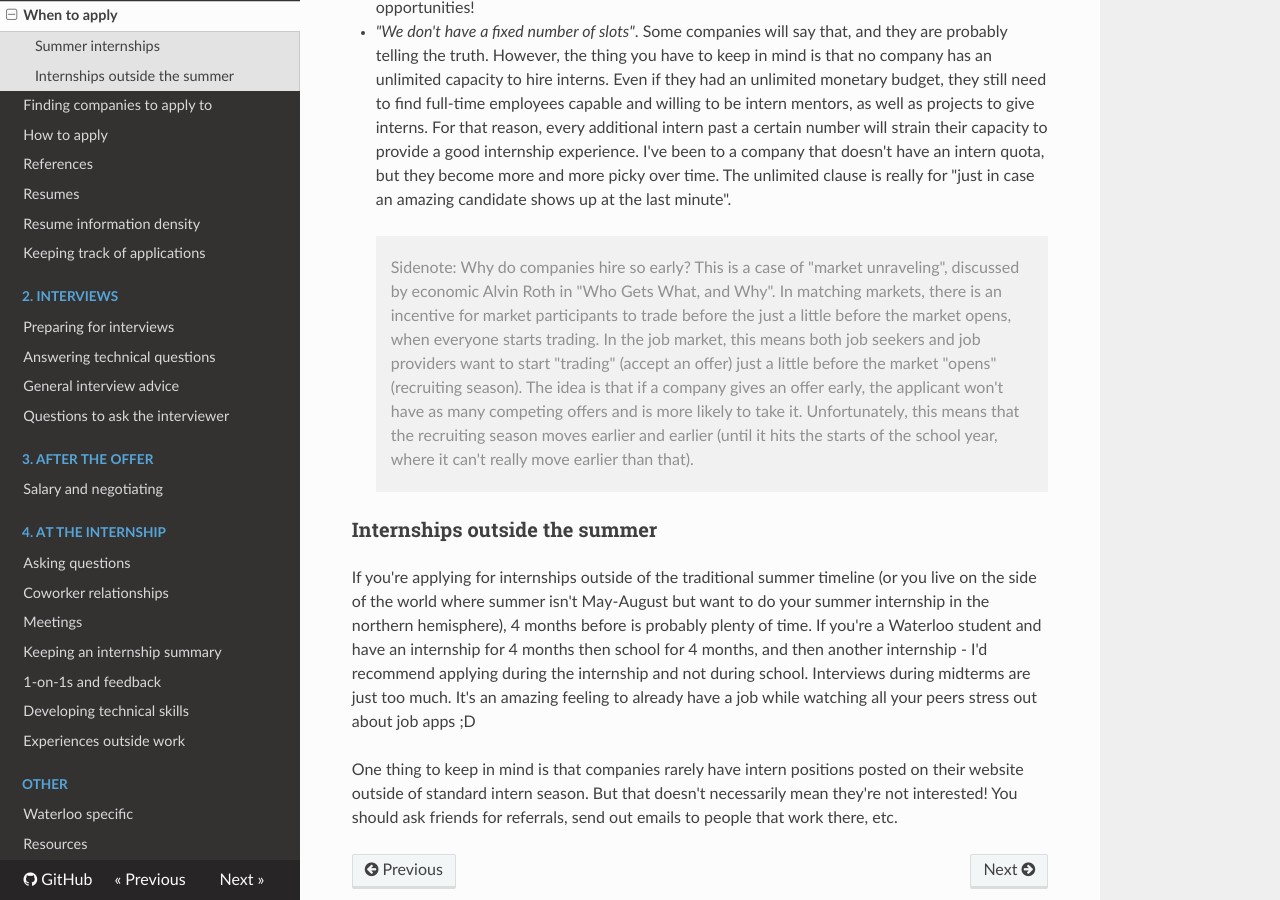
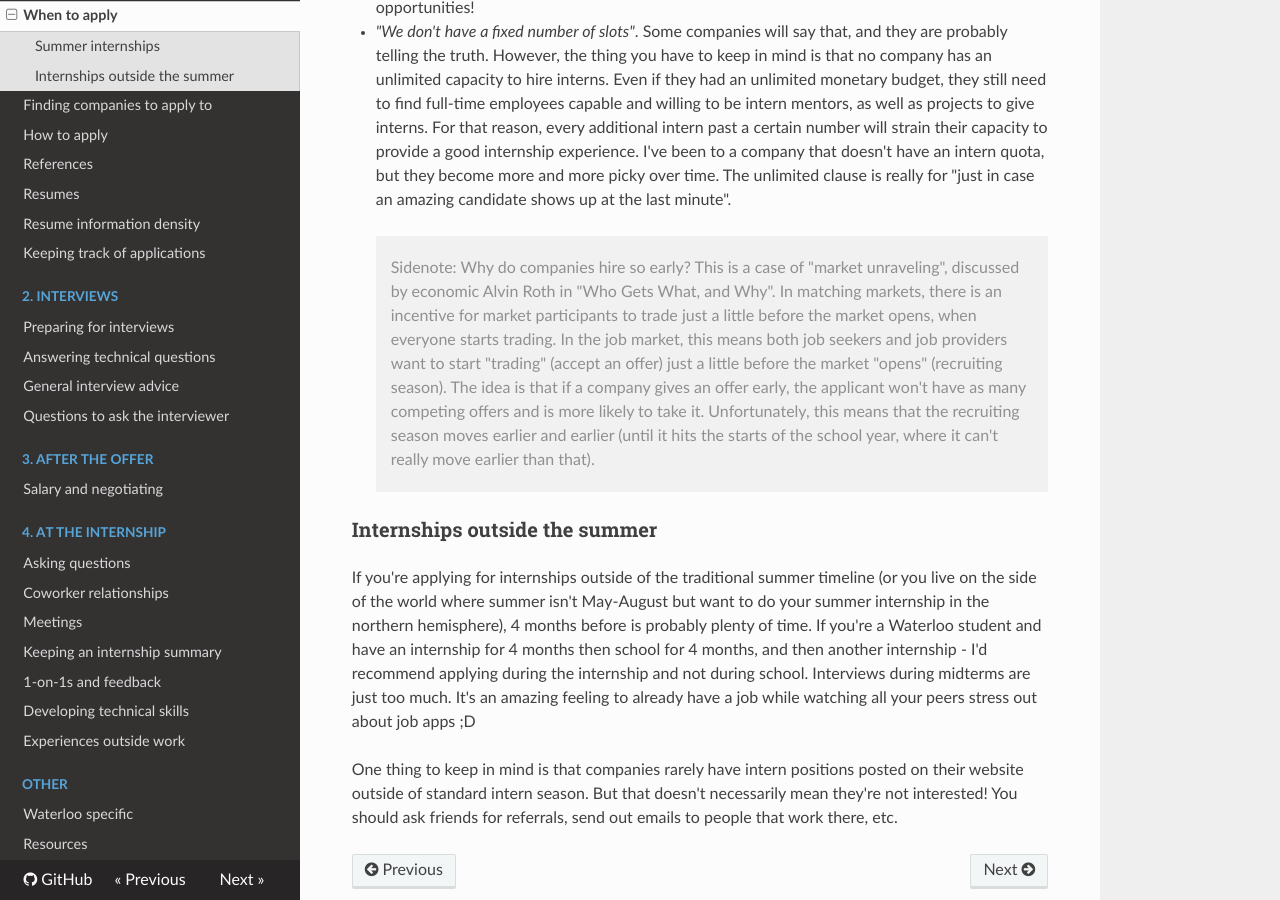
Before and after one commit to evykassirer/playing-the-internship-game, an MkDocs documentation site: the page built from docs/1-Applying/when_to_apply.md, in a window 1280 px wide and 900 px high, scrolled down 1169 px. Built offline with MkDocs 1.6.1, drawn with Linux system fonts in a browser that asks for light colours; nearby versions of some CDN libraries; old or Windows-style settings are respelled for this version of MkDocs.

Commit message:
Fixed typo (#39)

```diff
--- a/docs/1-Applying/when_to_apply.md
+++ b/docs/1-Applying/when_to_apply.md
@@ -14,7 +14,7 @@ How long a company will accept summer internship application is very circumstant
 - *Non-tech companies*. Similarly, there are many companies that hire interns for programming positions but don't have the prestige of large tech companies. Think banks for example. They might even have a lot of internships slots, but they won't get filled as quickly. Keep in mind, just because a company isn't famous in tech doesn't mean it doesn't have good learning opportunities!
 - *"We don't have a fixed number of slots"*. Some companies will say that, and they are probably telling the truth. However, the thing you have to keep in mind is that no company has an unlimited capacity to hire interns. Even if they had an unlimited monetary budget, they still need to find full-time employees capable and willing to be intern mentors, as well as projects to give interns. For that reason, every additional intern past a certain number will strain their capacity to provide a good internship experience. I've been to a company that doesn't have an intern quota, but they become more and more picky over time. The unlimited clause is really for "just in case an amazing candidate shows up at the last minute".
 
-> Sidenote: Why do companies hire so early? This is a case of "market unraveling", discussed by economic Alvin Roth in "Who Gets What, and Why". In matching markets, there is an incentive for market participants to trade before the just a little before the market opens, when everyone starts trading. In the job market, this means both job seekers and job providers want to start "trading" (accept an offer) just a little before the market "opens" (recruiting season). The idea is that if a company gives an offer early, the applicant won't have as many competing offers and is more likely to take it. Unfortunately, this means that the recruiting season moves earlier and earlier (until it hits the starts of the school year, where it can't really move earlier than that).
+> Sidenote: Why do companies hire so early? This is a case of "market unraveling", discussed by economic Alvin Roth in "Who Gets What, and Why". In matching markets, there is an incentive for market participants to trade just a little before the market opens, when everyone starts trading. In the job market, this means both job seekers and job providers want to start "trading" (accept an offer) just a little before the market "opens" (recruiting season). The idea is that if a company gives an offer early, the applicant won't have as many competing offers and is more likely to take it. Unfortunately, this means that the recruiting season moves earlier and earlier (until it hits the starts of the school year, where it can't really move earlier than that).
 
 ### Internships outside the summer
 
```
